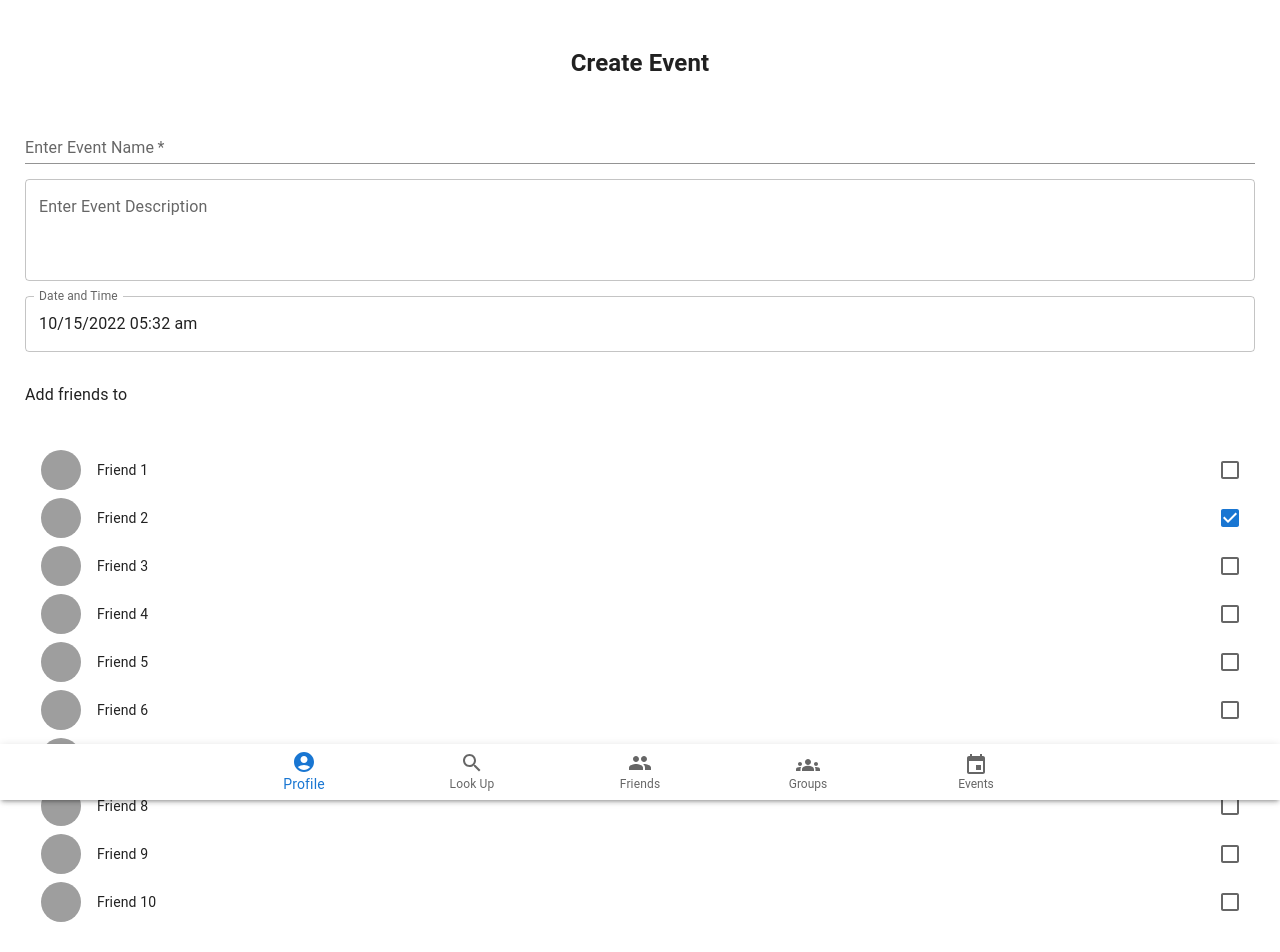
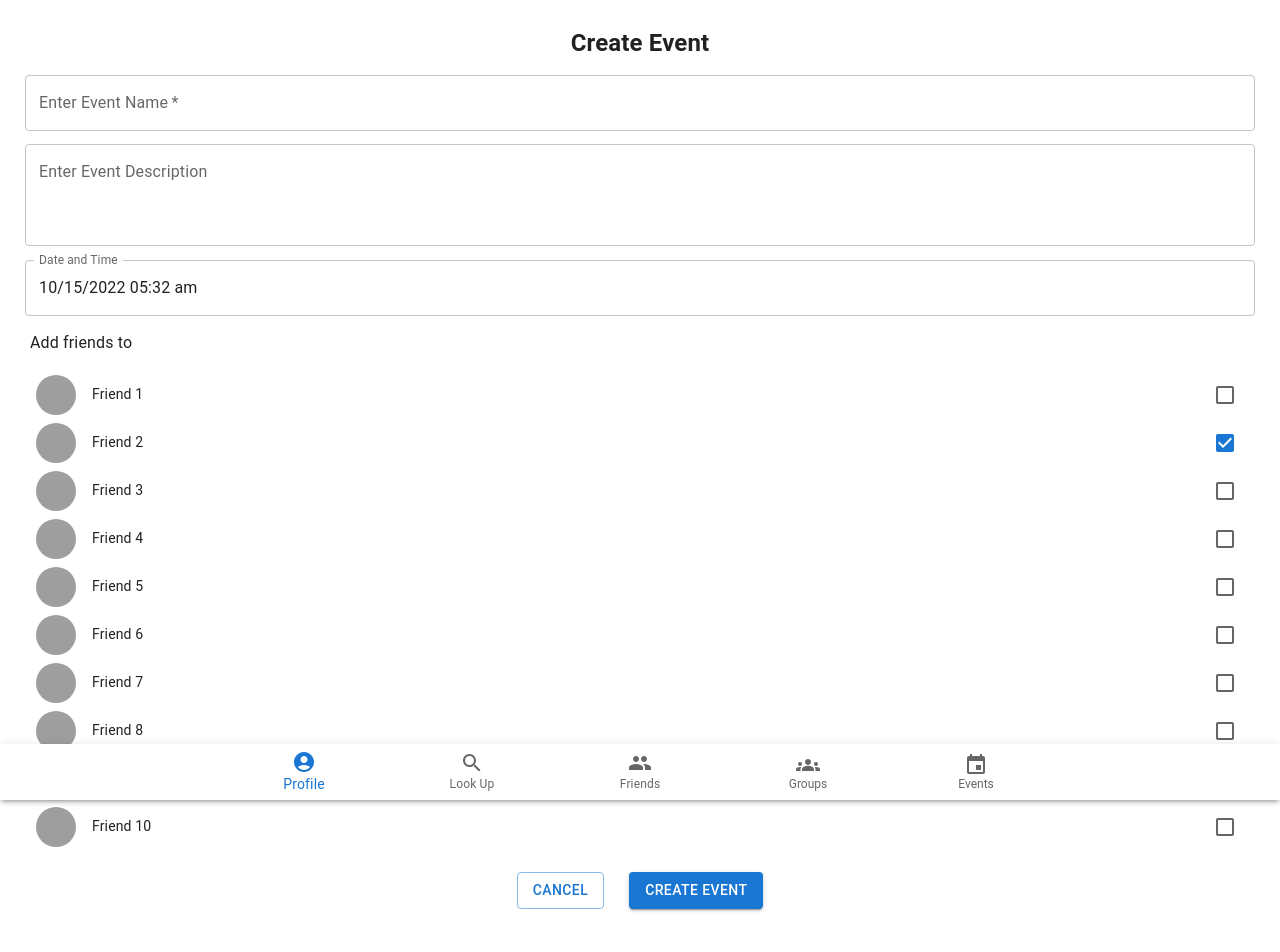
Before and after one commit to agiledev-students-fall2022/final-project-team-busy, a React (Create React App) app in the folder front-end/: page /create-event in a window 1280 px wide. Shown: the top 952 px of the page. Built offline with nearby package versions, Linux system fonts and the light colour scheme; grey boxes are pictures that could not be loaded.

Commit message:
Styling + Add Form Submission Buttons

```diff
--- a/front-end/src/create-events/CreateEvents.css
+++ b/front-end/src/create-events/CreateEvents.css
@@ -1,14 +1,26 @@
 .create-event-heading {
     text-align: center;
+    margin: 0;
 }
 
 .create-events-page {
     display: flex;
     flex-direction: column;
-    gap: 15px;
+    gap: 13.5px;
     padding: 25px;
 }
 
 p {
     text-align: left;
+    margin-top: 1.5px;
+    margin-bottom: 0;
+    position: relative;
+    left: 5px;
 }
+
+.form-submit-buttons {
+    display: flex;
+    justify-content: center;
+    align-items: center;
+    gap: 25px;
+}
--- a/front-end/src/create-events/CreateEvents.js
+++ b/front-end/src/create-events/CreateEvents.js
@@ -6,11 +6,13 @@ import { DateTimePicker } from '@mui/x-date-pickers'
 import { useState } from 'react';
 import { TextField } from '@mui/material';
 import FriendList from './FriendList';
+import { Button } from '@mui/material'
 
 const CreateEvents = props => {
     let currentDate = new Date().toLocaleString()
     const [date, setDate] = useState(currentDate)
     const [name, setName] = useState('');
+    const [description, setDescription] = useState('');
 
     // const displayDate = () => {
     //     console.log(date)
@@ -22,12 +24,17 @@ const CreateEvents = props => {
         setName(e.target.value);
     }
 
+    const handleDescriptionChange = (e) => {
+        // console.log(e.target.value);
+        setDescription(e.target.value);
+    }
+
     return (
         <div className='create-events-page'>
             <LocalizationProvider dateAdapter={AdapterDateFns}>
                 <h2 className="create-event-heading">Create Event</h2>
-                <TextField id="event-name" label="Enter Event Name" variant="standard" required value={name} onChange={handleNameChange} />
-                <TextField id="event-description" label="Enter Event Description" variant="outlined" multiline minRows={3} />
+                <TextField id="event-name" label="Enter Event Name" variant="outlined" required value={name} onChange={handleNameChange} />
+                <TextField id="event-description" label="Enter Event Description" variant="outlined" multiline minRows={3} value={description} onChange={handleDescriptionChange} />
                 <DateTimePicker
                     renderInput={(props) => <TextField {...props} />}
                     label="Date and Time"
@@ -38,6 +45,10 @@ const CreateEvents = props => {
                 />
                 <p>Add friends to {name}</p>
                 <FriendList />
+                <div className="form-submit-buttons">
+                    <Button variant="outlined">Cancel</Button>
+                    <Button variant="contained">Create Event</Button>
+                </div>
             </LocalizationProvider>
         </div>
     )
--- a/front-end/src/create-events/FriendList.js
+++ b/front-end/src/create-events/FriendList.js
@@ -26,7 +26,7 @@ const FriendList = () => {
     let friends = [0, 1, 2, 3, 4, 5, 6, 7, 8, 9]
 
     return (
-        <List dense sx={{ width: '100%', bgcolor: 'background.paper' }}>
+        <List dense sx={{ width: '100%', bgcolor: 'background.paper', paddingTop: '2.5px', marginLeft: '-5px' }}>
             {friends.map((value) => {
                 const labelId = `checkbox-list-secondary-label-${value}`;
                 return (
```
